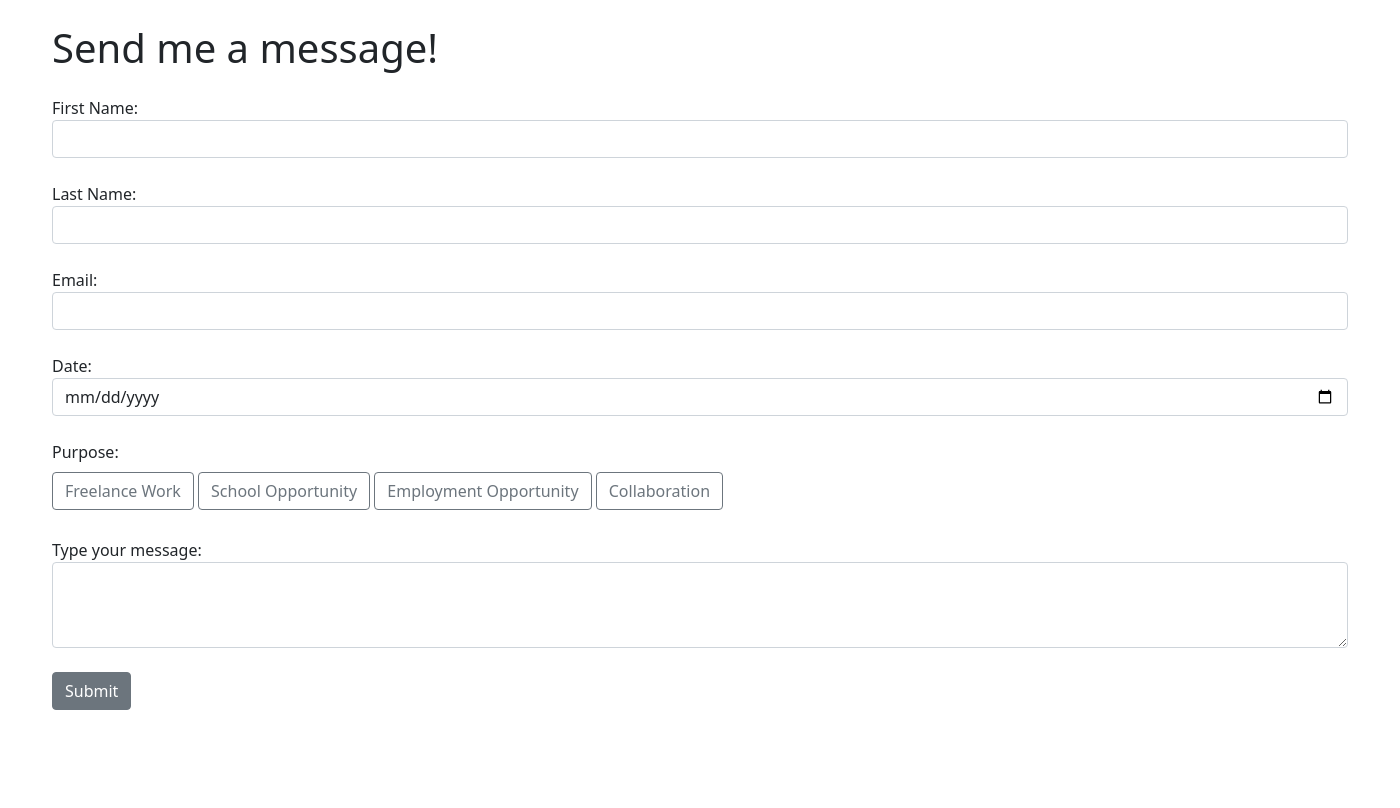
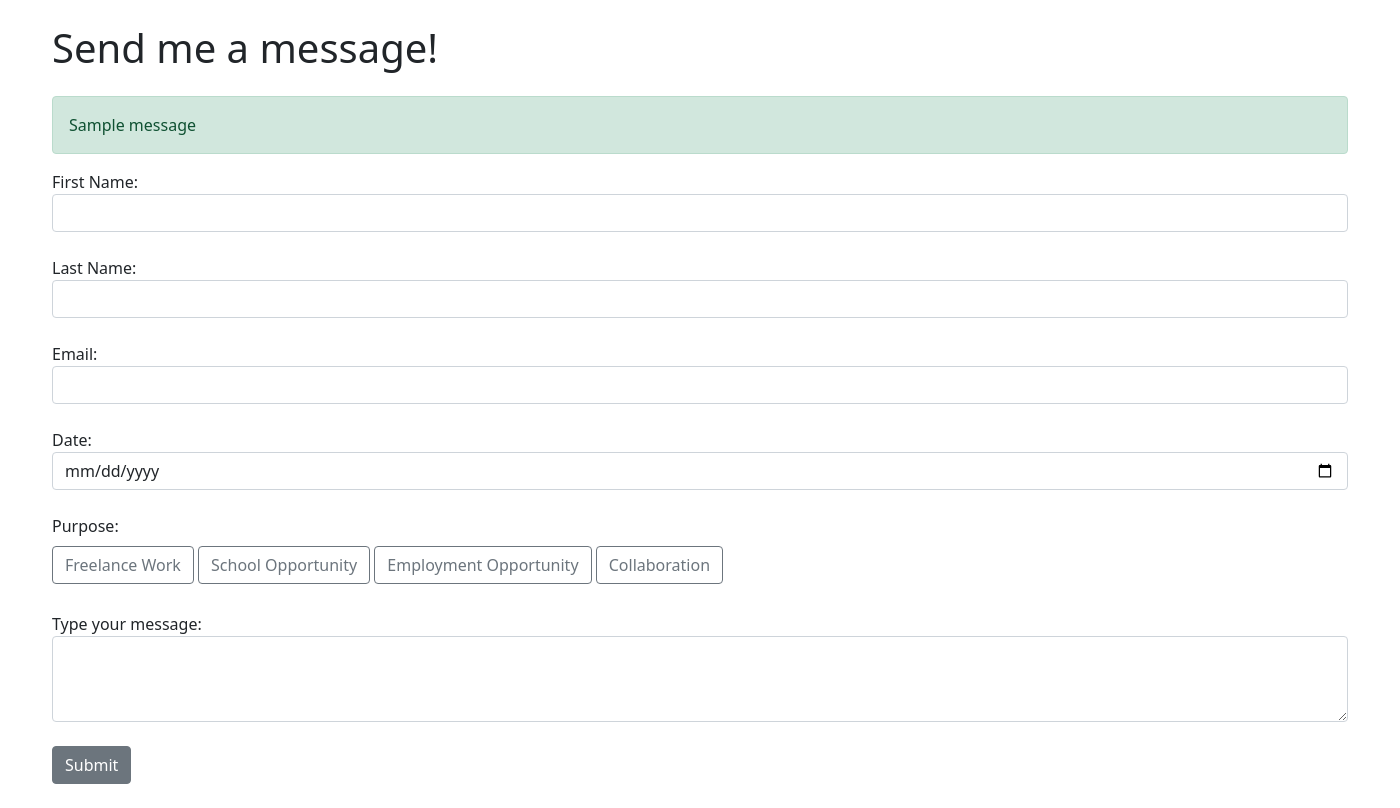
Before and after one commit to heyzique/email_messenger, a Flask app: page / in a window 1400 px wide; the page is wider, and only the part inside the window is pictured. Before the commit the page ends 710 px from the top of that part, so only its background shows below. Run offline with Flask 3, Linux system fonts and the light colour scheme; one stand-in notice (Sample message) is shown.

Commit message:
Created a flash notification to prompt users upon submission

```diff
--- a/app.py
+++ b/app.py
@@ -48,6 +48,8 @@ def index():
         db.session.add(form)
         db.session.commit()
 
+        flash(f"Hi {first_name}, your message was submitted successfully!", "success")
+
     return render_template("index.html")
 
 
--- a/templates/index.html
+++ b/templates/index.html
@@ -3,7 +3,7 @@
 
     <head>
         <meta charset="UTF-8">
-        <meta name="viewport" content="width=device-width, initial-scale=1, shrink-to-fit=no">
+        <meta name="viewport" content="width=device-width, height=device-height, initial-scale=1, shrink-to-fit=no">
 
         <title>Python Email Messenger</title>
 
@@ -14,22 +14,39 @@
         <div class="container">
             <h1 class="mt-4 mb-4">Send me a message!</h1>
             <form method="POST">
+
+                <!-- Flash Notification upon submission -->
+                {% with messages = get_flashed_messages() %}
+                {% if messages %}
+                <div class="alert alert-success">
+                    {% for message in messages %}
+                        {{ message }}
+                    {% endfor %}
+                </div>
+                {% endif %}
+                {% endwith %}
+
+                <!--Form Table-->
                 <div class="form-group mb-4">
                     <label for="first_name">First Name:</label>
                     <input class="form-control" type="text" id="first_name" name="first_name" required>
                 </div>
+
                 <div class="form-group mb-4">
                     <label for="last_name">Last Name:</label>
                     <input class="form-control" type="text" id="last_name" name="last_name" required>
                 </div>
+
                 <div class="form-group mb-4">
                     <label for="email">Email:</label>
                     <input class="form-control" type="email" id="email" name="email" required>
                 </div>
+
                 <div class="form-group mb-4">
                     <label for="date">Date:</label>
                     <input class="form-control" type="date" id="date" name="date" required>
                 </div>
+
                 <div class="form-group mb-4">
                     <label class="mb-2">Purpose:</label>
                     <br>
@@ -47,10 +64,12 @@
                         <label class="mb-1 btn btn-outline-secondary" for="collab">Collaboration</label>
                     </div>
                 </div>
+
                 <div class="form-group mb-4">
                     <label for="messages">Type your message:</label>
                     <textarea class="form-control" rows="3" id="messages" name="messages" required></textarea>
                 </div>
+
                 <button class="btn btn-secondary mb-4" type="submit">Submit</button>
             </form>
         </div>
```
Also changed, not shown: instance/data.db.
